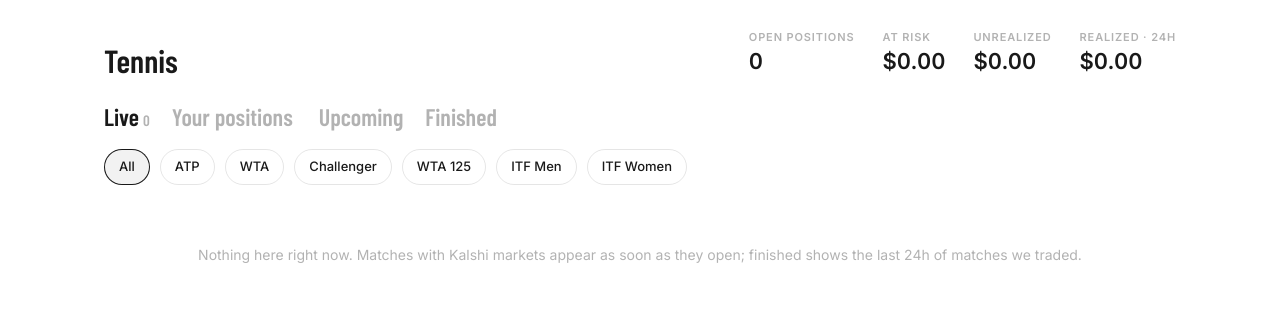
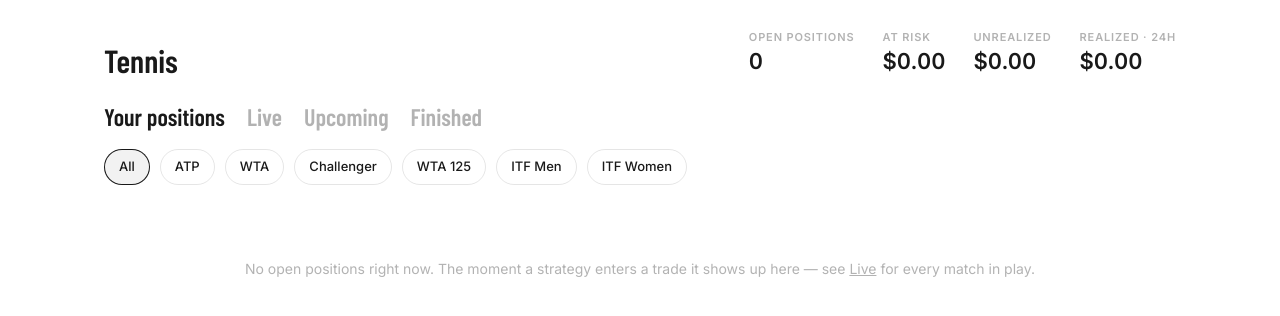
Before and after one commit to joshuachen1122/tennis, a FastAPI app: page / in a window 1280 px wide. Shown: the part 57-373 px from the top of the page. Run offline with FastAPI, Linux system fonts and the light colour scheme; data that the repository does not hold is empty; parts of the project's set-up code (start-up, migrations or seed data) failed here and were passed over.

Commit message:
Make the Games page fast: render only the tab being viewed, default to your positions
The page rendered all ~300 tracked matches (530 KB) every 5s and hid most of them in the
browser. Tabs and tour chips are now server-side, so each refresh builds only the tiles on
screen; the default tab is open positions; Upcoming is capped at the next 60 matches and
refreshes every 60s instead of 5s.

Co-Authored-By: Claude Opus 5.5 <noreply@anthropic.com>

```diff
--- a/tennisbot/views.py
+++ b/tennisbot/views.py
@@ -113,60 +113,103 @@ def game_card(engine: "Engine", rt: "MatchRT", closed: list[PaperTrade]) -> dict
     }
 
 
-async def games_view(engine: "Engine") -> dict[str, Any]:
+VIEWS = ("mine", "live", "upcoming", "finished")
+UPCOMING_LIMIT = 60
+
+
+def _status(rt: "MatchRT") -> str:
+    if rt.live:
+        return "live"
+    if rt.final or rt.row.status in ("final", "settled"):
+        return "final"
+    return "upcoming"
+
+
+async def games_view(engine: "Engine", view: str = "mine", tour: str = "all") -> dict[str, Any]:
+    """Build tiles only for the tab being viewed (the page used to render ~300 tiles and hide most
+    of them in the browser). Tab counts and the summary come from cheap in-memory passes."""
+    view = view if view in VIEWS else "mine"
     since = utcnow() - timedelta(hours=24)
+    now = utcnow()
     async with engine.db.session() as s:
         closed = list((await s.execute(select(PaperTrade).where(PaperTrade.closed_at.is_not(None), PaperTrade.opened_at >= since))).scalars())
-        closed_events = {t.event_ticker for t in closed}
-        finished_rows = {m.event_ticker: m for m in (await s.execute(select(Match).where(Match.event_ticker.in_(closed_events)))).scalars()} if closed_events else {}
+        finished_rows: dict[str, Match] = {}
+        if view == "finished" and closed:
+            evs = {t.event_ticker for t in closed}
+            finished_rows = {m.event_ticker: m for m in (await s.execute(select(Match).where(Match.event_ticker.in_(evs)))).scalars()}
     by_event: dict[str, list[PaperTrade]] = defaultdict(list)
     for t in closed:
         by_event[t.event_ticker].append(t)
+    open_events = {t.event_ticker for t in engine.open_trades.values()}
+    horizon = now + timedelta(hours=36)
 
-    live, upcoming, finished = [], [], []
-    now = utcnow()
-    seen = set()
+    def in_tour(rt: "MatchRT") -> bool:
+        return tour == "all" or TOURS.get(rt.row.series, rt.row.series) == tour
+
+    counts = {"mine": len(open_events), "live": 0, "upcoming": 0, "finished": 0}
+    picked: list["MatchRT"] = []
     for rt in engine.matches.values():
-        card = game_card(engine, rt, by_event.get(rt.row.event_ticker, []))
-        seen.add(rt.row.event_ticker)
-        if card["status"] == "live":
-            live.append(card)
-        elif card["status"] == "upcoming":
-            if card["scheduled"] is None or card["scheduled"] <= now + timedelta(hours=36):
-                upcoming.append(card)
-        elif card["trades"]:
-            finished.append(card)
-    # Settled matches that have left memory but carry today's trades.
-    from tennisbot.engine import MatchRT
+        st = _status(rt)
+        if st == "live":
+            counts["live"] += 1
+        elif st == "upcoming" and (rt.row.scheduled is None or _aware(rt.row.scheduled) <= horizon):
+            counts["upcoming"] += 1
+        if not in_tour(rt):
+            continue
+        ev = rt.row.event_ticker
+        if view == "mine" and ev in open_events:
+            picked.append(rt)
+        elif view == "live" and st == "live":
+            picked.append(rt)
+        elif view == "upcoming" and st == "upcoming" and (rt.row.scheduled is None or _aware(rt.row.scheduled) <= horizon):
+            picked.append(rt)
+        elif view == "finished" and st == "final" and (ev in by_event or ev in open_events):
+            picked.append(rt)
+    counts["finished"] = len({t.event_ticker for t in closed} - {rt.row.event_ticker for rt in engine.matches.values() if _status(rt) != "final"})
 
-    for ev, row in finished_rows.items():
-        if ev in seen:
-            continue
-        rt = MatchRT(row=row)
-        rt.final = True
-        card = game_card(engine, rt, by_event.get(ev, []))
-        card["status"] = "final"
-        finished.append(card)
+    more = 0
+    if view == "upcoming":
+        picked.sort(key=lambda r: (_aware(r.row.scheduled) or now + timedelta(days=9), -(r.volume or 0)))
+        more = max(0, len(picked) - UPCOMING_LIMIT)
+        picked = picked[:UPCOMING_LIMIT]
+    cards = [game_card(engine, rt, by_event.get(rt.row.event_ticker, [])) for rt in picked]
+    if view == "finished":
+        from tennisbot.engine import MatchRT
 
-    live.sort(key=lambda c: (not c["has_open"], not c["trades"], -(c["volume"] or 0)))
-    upcoming.sort(key=lambda c: (c["scheduled"] or now + timedelta(days=9), -(c["volume"] or 0)))
-    finished.sort(key=lambda c: max((t["closed"] or t["opened"] or now) for t in c["trades"]), reverse=True)
-    days: dict[str, list[dict]] = defaultdict(list)
-    for c in upcoming:
-        key = c["scheduled"].strftime("%a, %b %-d") if c["scheduled"] else "Time to be announced"
-        days[key].append(c)
-    open_rows = [t for c in live + upcoming + finished for t in c["trades"] if t["open"]]
-    return {
-        "live": live, "upcoming_days": list(days.items()), "finished": finished,
-        "summary": {
-            "open": len(open_rows),
-            "at_risk": sum(t["cost"] for t in open_rows),
-            "unreal": sum(t["unreal"] or 0 for t in open_rows),
-            "realized_24h": sum(t.pnl or 0 for t in closed),
-            "live_matches": len(live),
-        },
-        "tours": [t for t in TOUR_ORDER if any(c["tour"] == t for c in live + upcoming + finished)],
-    }
+        seen = {c["event"] for c in cards}
+        for ev, row in finished_rows.items():
+            if ev in seen or (tour != "all" and TOURS.get(row.series, row.series) != tour):
+                continue
+            rt = MatchRT(row=row)
+            rt.final = True
+            card = game_card(engine, rt, by_event.get(ev, []))
+            card["status"] = "final"
+            cards.append(card)
+        cards.sort(key=lambda c: max((t["closed"] or t["opened"] or now) for t in c["trades"]) if c["trades"] else now, reverse=True)
+    elif view in ("mine", "live"):
+        cards.sort(key=lambda c: (not c["has_open"], c["status"] != "live", -(c["volume"] or 0)))
+
+    days: list[tuple[str, list[dict]]] = []
+    if view == "upcoming":
+        grouped: dict[str, list[dict]] = defaultdict(list)
+        for c in cards:
+            grouped[c["scheduled"].strftime("%a, %b %-d") if c["scheduled"] else "Time to be announced"].append(c)
+        days = list(grouped.items())
+    return {"view": view, "tour": tour, "cards": cards, "days": days, "more": more, "counts": counts,
+            "summary": summary_view(engine, closed)}
+
+
+def summary_view(engine: "Engine", closed_24h: list[PaperTrade]) -> dict[str, Any]:
+    from tennisbot.strategies import taker_fee_cents
+
+    at_risk = unreal = 0.0
+    for t in engine.open_trades.values():
+        cost = t.count * t.entry_price + t.entry_fee
+        at_risk += cost
+        bid = engine._bbo(t.ticker)[0]
+        if bid is not None:
+            unreal += bid * t.count - taker_fee_cents(t.count, bid, engine.fee_rate.get(t.series, 0.07)) - cost
+    return {"open": len(engine.open_trades), "at_risk": at_risk, "unreal": unreal, "realized_24h": sum(t.pnl or 0 for t in closed_24h)}
 
 
 async def game_detail(engine: "Engine", event: str) -> Optional[dict[str, Any]]:
--- a/tennisbot/web/app.py
+++ b/tennisbot/web/app.py
@@ -118,8 +118,8 @@ def create_app(engine: Any, password: Optional[str]) -> FastAPI:
         return {"ok": True, "tracked": len(engine.matches), "live": engine.health.get("live"), "ws": engine.stream.connected}
 
     @app.get("/", response_class=HTMLResponse)
-    async def games(request: Request) -> HTMLResponse:
-        return page(request, "games.html", page="games", G=await games_view(engine))
+    async def games(request: Request, view: str = "mine", tour: str = "all") -> HTMLResponse:
+        return page(request, "games.html", page="games", G=await games_view(engine, view, tour))
 
     @app.get("/performance", response_class=HTMLResponse)
     async def performance(request: Request) -> HTMLResponse:
@@ -153,7 +153,8 @@ def create_app(engine: Any, password: Optional[str]) -> FastAPI:
     @app.get("/partials/{name}", response_class=HTMLResponse)
     async def partial(request: Request, name: str) -> HTMLResponse:
         if name in ("games", "summary"):
-            return page(request, f"partials/{name}.html", G=await games_view(engine))
+            q = request.query_params
+            return page(request, f"partials/{name}.html", G=await games_view(engine, q.get("view", "mine"), q.get("tour", "all")))
         if name == "pnl":
             return page(request, "partials/pnl.html", pnl=await engine.pnl_series())
         if name in ("data", "review", "controls"):
--- a/tennisbot/web/templates/games.html
+++ b/tennisbot/web/templates/games.html
@@ -5,8 +5,8 @@
   .sum { display: flex; gap: 28px; flex-wrap: wrap; }
   .sum .v { font-size: 22px; font-weight: 600; font-variant-numeric: tabular-nums; }
   .tabs { display: flex; gap: 22px; align-items: baseline; margin-bottom: 14px; flex-wrap: wrap; }
-  .tabs button { font-family: "Barlow Condensed", sans-serif; font-size: 24px; font-weight: 600; color: var(--k-text-3); }
-  .tabs button[aria-pressed="true"] { color: var(--k-text-1); }
+  .tabs a { font-family: "Barlow Condensed", sans-serif; font-size: 24px; font-weight: 600; color: var(--k-text-3); }
+  .tabs a[aria-current="page"] { color: var(--k-text-1); } .tabs a:hover { color: var(--k-text-2); }
   .tabs .n { font-size: 15px; margin-left: 4px; color: var(--k-text-3); }
   .chips { display: flex; gap: 10px; margin-bottom: 24px; }
   .grid { display: grid; grid-template-columns: repeat(auto-fill, minmax(min(500px, 100%), 1fr)); gap: 16px; }
@@ -42,60 +42,27 @@
   .pos-line .pl { margin-left: auto; font-weight: 600; font-size: 15px; font-variant-numeric: tabular-nums; }
   .tag { font-size: 11px; font-weight: 600; letter-spacing: .04em; text-transform: uppercase; color: var(--k-blue); }
   .tile-foot { display: flex; justify-content: space-between; gap: 10px; font-size: 12px; color: var(--k-text-2); min-height: 22px; align-items: center; }
-  @media (max-width: 640px) { .tabs { gap: 14px; } .tabs button { font-size: 20px; } .sum { display: grid; grid-template-columns: 1fr 1fr; gap: 12px 24px; width: 100%; } .sum .v { font-size: 19px; } .score { font-size: 14px; } .score span { min-width: 15px; } .px .model { display: none; } .pill-btn { min-width: 64px; } }
+  @media (max-width: 640px) { .tabs { gap: 14px; } .tabs a { font-size: 20px; } .sum { display: grid; grid-template-columns: 1fr 1fr; gap: 12px 24px; width: 100%; } .sum .v { font-size: 19px; } .score { font-size: 14px; } .score span { min-width: 15px; } .px .model { display: none; } .pill-btn { min-width: 64px; } }
 {% endblock %}
 {% block body %}
 <div class="page-head">
   <h1 class="cond headline-20" style="margin:0">Tennis</h1>
   {% include "partials/summary.html" %}
 </div>
-<div class="tabs" role="group" aria-label="Show">
-  <button data-view="live" aria-pressed="true">Live<span class="n" data-count="live">{{ G.live | length }}</span></button>
-  <button data-view="mine" aria-pressed="false">Your positions<span class="n" data-count="mine"></span></button>
-  <button data-view="upcoming" aria-pressed="false">Upcoming</button>
-  <button data-view="finished" aria-pressed="false">Finished</button>
-</div>
-<div class="chips scroll-x" role="group" aria-label="Tour">
-  <button class="chip" data-tour="all" aria-pressed="true">All</button>
-  {% for t in ["ATP", "WTA", "Challenger", "WTA 125", "ITF Men", "ITF Women"] %}<button class="chip" data-tour="{{ t }}" aria-pressed="false">{{ t }}</button>{% endfor %}
-</div>
+{% set labels = {"mine": "Your positions", "live": "Live", "upcoming": "Upcoming", "finished": "Finished"} %}
+<nav class="tabs" aria-label="Show">
+  {% for v in ["mine", "live", "upcoming", "finished"] %}<a href="/?view={{ v }}{% if G.tour != 'all' %}&tour={{ G.tour | urlencode }}{% endif %}" aria-current="{{ 'page' if G.view == v else 'false' }}">{{ labels[v] }}{% if G.counts[v] %}<span class="n">{{ G.counts[v] }}</span>{% endif %}</a>{% endfor %}
+</nav>
+<nav class="chips scroll-x" aria-label="Tour">
+  {% for t in ["all", "ATP", "WTA", "Challenger", "WTA 125", "ITF Men", "ITF Women"] %}<a class="chip" href="/?view={{ G.view }}{% if t != 'all' %}&tour={{ t | urlencode }}{% endif %}" aria-pressed="{{ 'true' if G.tour == t else 'false' }}">{{ "All" if t == "all" else t }}</a>{% endfor %}
+</nav>
 {% include "partials/games.html" %}
 {% endblock %}
 {% block script %}
 <script>
-  // Live / positions / upcoming / finished, and a tour filter: applied client-side so the 5s
-  // refresh keeps the reader's choice (remembered across visits).
-  let view = "live", tour = "all";
-  try { view = localStorage.getItem("gview") || "live"; tour = localStorage.getItem("gtour") || "all"; } catch {}
-  function apply() {
-    document.querySelectorAll(".tabs button").forEach((b) => b.setAttribute("aria-pressed", String(b.dataset.view === view)));
-    document.querySelectorAll(".chips .chip").forEach((b) => b.setAttribute("aria-pressed", String(b.dataset.tour === tour)));
-    document.querySelectorAll("[data-section]").forEach((sec) => {
-      let shown = 0;
-      sec.querySelectorAll(".tile").forEach((t) => {
-        const okView = view === "mine" ? t.dataset.mine === "1" : sec.dataset.section === view;
-        const ok = okView && (tour === "all" || t.dataset.tour === tour);
-        t.hidden = !ok; if (ok) shown++;
-      });
-      sec.querySelectorAll("[data-day]").forEach((d) => { d.hidden = ![...d.querySelectorAll(".tile")].some((t) => !t.hidden); });
-      sec.hidden = shown === 0;
-    });
-    const mine = document.querySelectorAll('.tile[data-mine="1"]').length;
-    document.querySelector('[data-count="mine"]').textContent = mine || "";
-    const live = document.querySelectorAll('[data-section="live"] .tile').length;
-    document.querySelector('[data-count="live"]').textContent = live;
-    const any = [...document.querySelectorAll(".tile")].some((t) => !t.hidden);
-    const empty = document.getElementById("no-games");
-    if (empty) empty.hidden = any;
-  }
   document.addEventListener("click", (e) => {
-    const v = e.target.closest(".tabs button"), c = e.target.closest(".chips .chip");
-    if (v) view = v.dataset.view;
-    if (c) tour = c.dataset.tour;
-    if (v || c) { try { localStorage.setItem("gview", view); localStorage.setItem("gtour", tour); } catch {} apply(); return; }
     const tile = e.target.closest(".tile");
     if (tile && !e.target.closest("a")) location.href = tile.dataset.href;
   });
-  htmx.onLoad(apply);
 </script>
 {% endblock %}
--- a/tennisbot/web/templates/partials/games.html
+++ b/tennisbot/web/templates/partials/games.html
@@ -1,17 +1,15 @@
-<div id="games" hx-get="/partials/games" hx-trigger="every 5s" hx-swap="outerHTML">
-  <section data-section="live">
-    <div class="grid">{% for g in G.live %}{% include "partials/tile.html" %}{% endfor %}</div>
-  </section>
-  <section data-section="upcoming">
-    {% for day, games in G.upcoming_days %}
-    <div data-day>
+{% set every = "60s" if G.view == "upcoming" else "5s" %}
+<div id="games" hx-get="/partials/games?view={{ G.view }}&tour={{ G.tour | urlencode }}" hx-trigger="every {{ every }}" hx-swap="outerHTML">
+  {% if G.view == "upcoming" %}
+    {% for day, games in G.days %}
       <h2 class="section-h">{{ day }}</h2>
       <div class="grid">{% for g in games %}{% include "partials/tile.html" %}{% endfor %}</div>
-    </div>
     {% endfor %}
-  </section>
-  <section data-section="finished">
-    <div class="grid">{% for g in G.finished %}{% include "partials/tile.html" %}{% endfor %}</div>
-  </section>
-  <p id="no-games" class="empty" hidden>Nothing here right now. Matches with Kalshi markets appear as soon as they open; finished shows the last 24h of matches we traded.</p>
+    {% if G.more %}<p class="empty">Showing the next {{ G.cards | length }} matches · {{ G.more }} more later. Pick a tour to narrow it down.</p>{% endif %}
+  {% else %}
+    <div class="grid">{% for g in G.cards %}{% include "partials/tile.html" %}{% endfor %}</div>
+  {% endif %}
+  {% if not G.cards %}
+    <p class="empty">{% if G.view == "mine" %}No open positions right now. The moment a strategy enters a trade it shows up here — see <a href="/?view=live" style="text-decoration:underline">Live</a> for every match in play.{% elif G.view == "live" %}No live matches right now.{% elif G.view == "finished" %}No traded matches have finished in the last 24h.{% else %}No upcoming matches.{% endif %}</p>
+  {% endif %}
 </div>
```
Also changed, not shown: tests/test_web_auth.py (+6 -2 lines).
